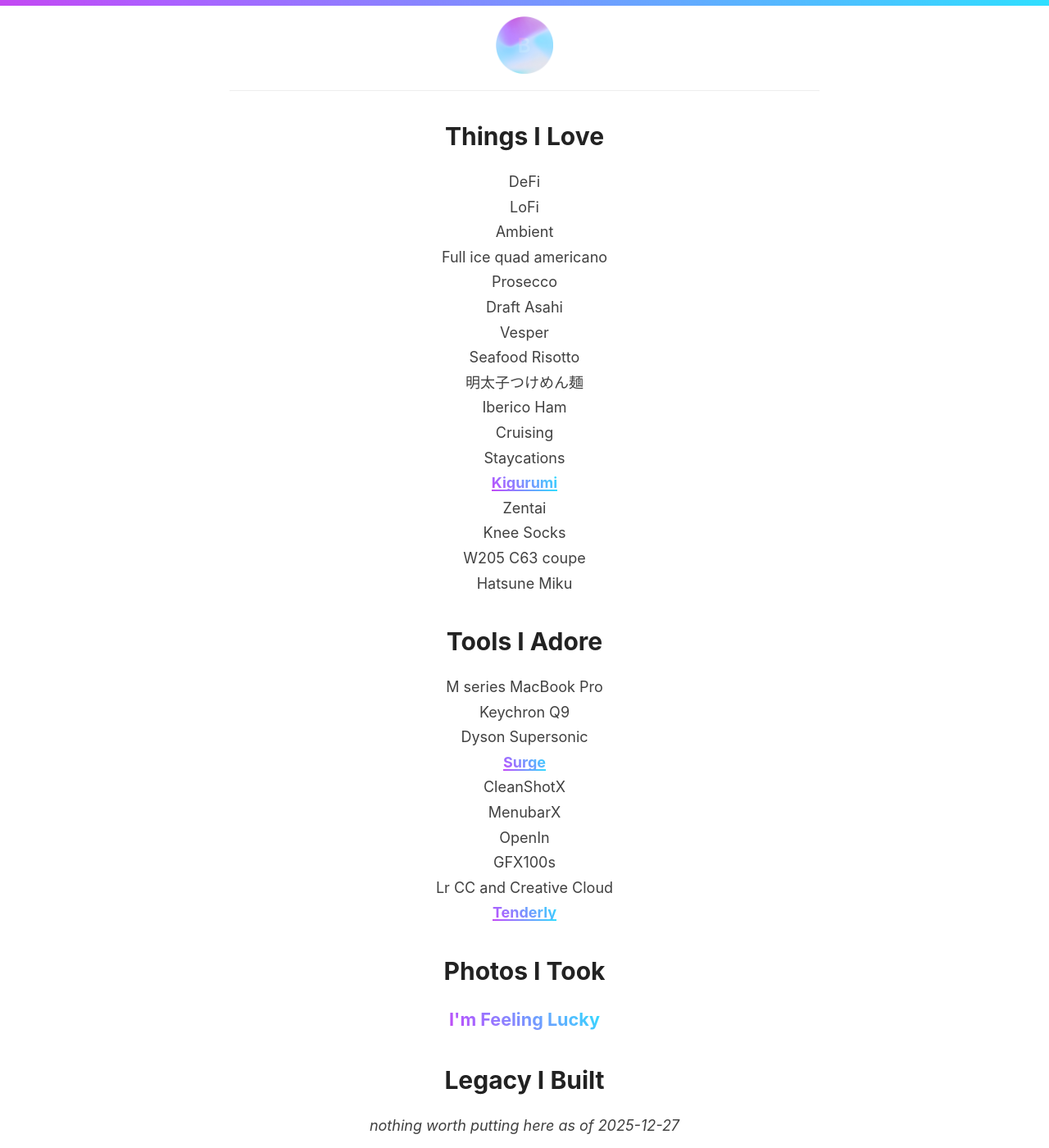
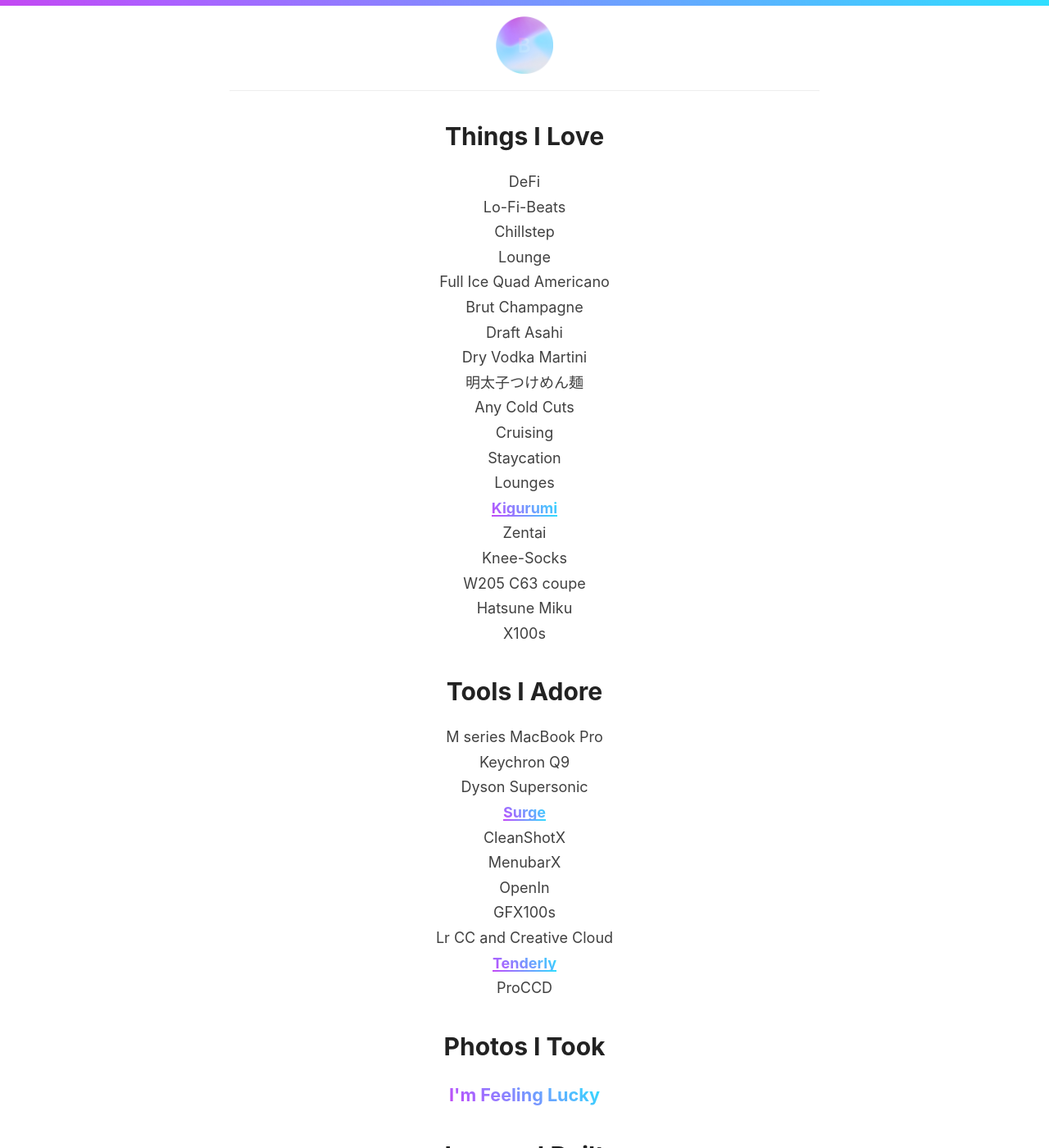
Before and after one commit to 98827ddb7e5a2c2e261912a23d9251d6/98827ddb7e5a2c2e261912a23d9251d6.github.io, a Jekyll site: the page built from index.md, in a window 1280 px wide and 1400 px high. Shown: the whole window at 82% size. Built offline with Jekyll 4.4.1, drawn with Linux system fonts in a browser that asks for light colours.

Commit message:
- updating some stuff

```diff
--- a/index.md
+++ b/index.md
@@ -7,22 +7,24 @@
 # Things I <span id="046b759f57ebf5d19440f0639ddd41b7">Love</span>
 
 - DeFi
-- LoFi
-- Ambient
-- Full ice quad americano
-- Prosecco
+- Lo-Fi-Beats
+- Chillstep
+- Lounge
+- Full Ice Quad Americano
+- Brut Champagne
 - Draft Asahi
-- Vesper
-- Seafood Risotto
+- Dry Vodka Martini
 - 明太子つけめん麺
-- Iberico Ham
+- Any Cold Cuts
 - Cruising
-- Staycations
+- Staycation
+- Lounges
 - [Kigurumi](kig-list/)
 - Zentai
-- Knee Socks
+- Knee-Socks
 - W205 C63 coupe
 - Hatsune Miku
+- X100s
 
 # Tools I Adore
 
@@ -36,6 +38,7 @@
 - GFX100s
 - Lr CC and Creative Cloud
 - [Tenderly](https://tenderly.co){:target="_blank" rel="noopener"}
+- ProCCD
 
 # Photos I Took
 
```
